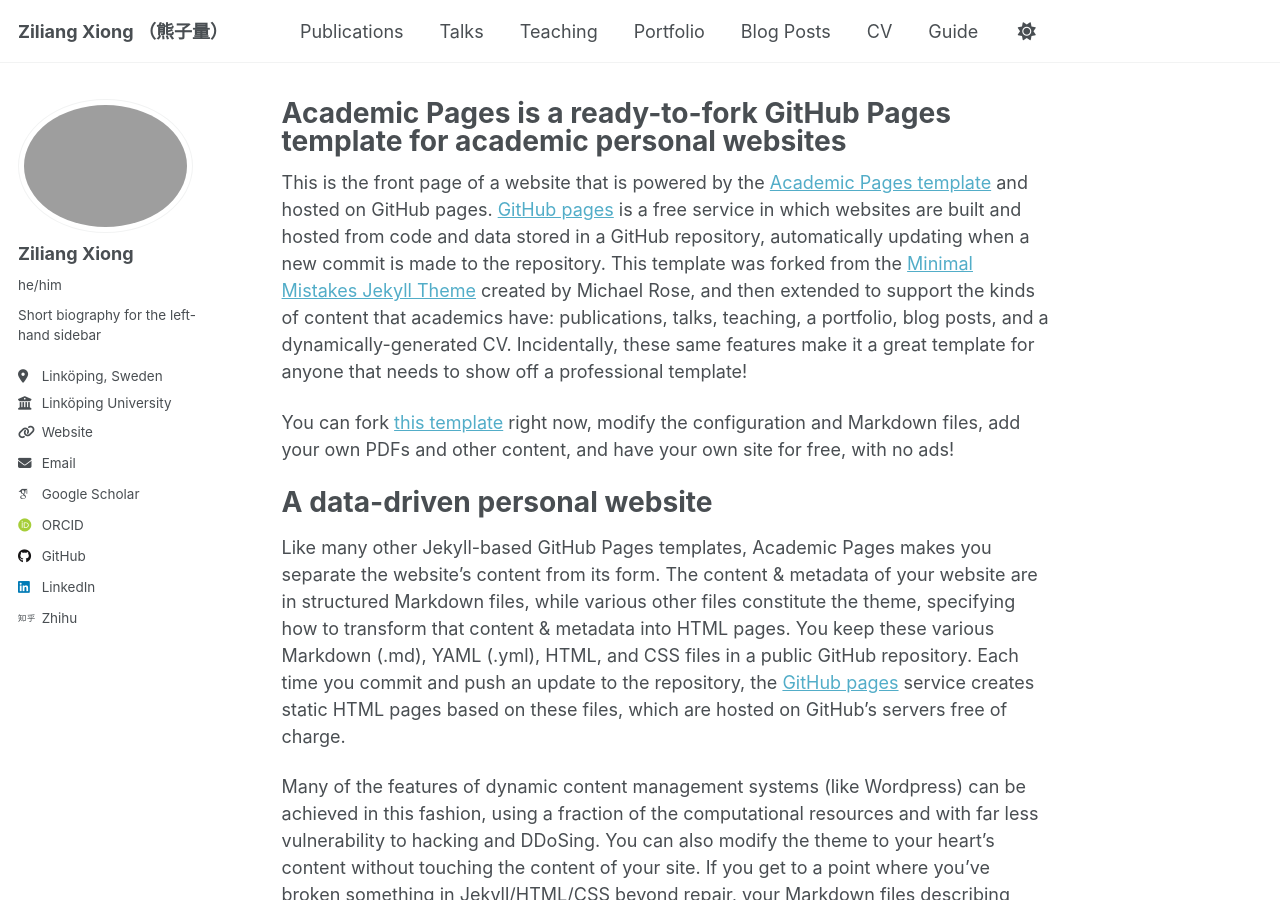
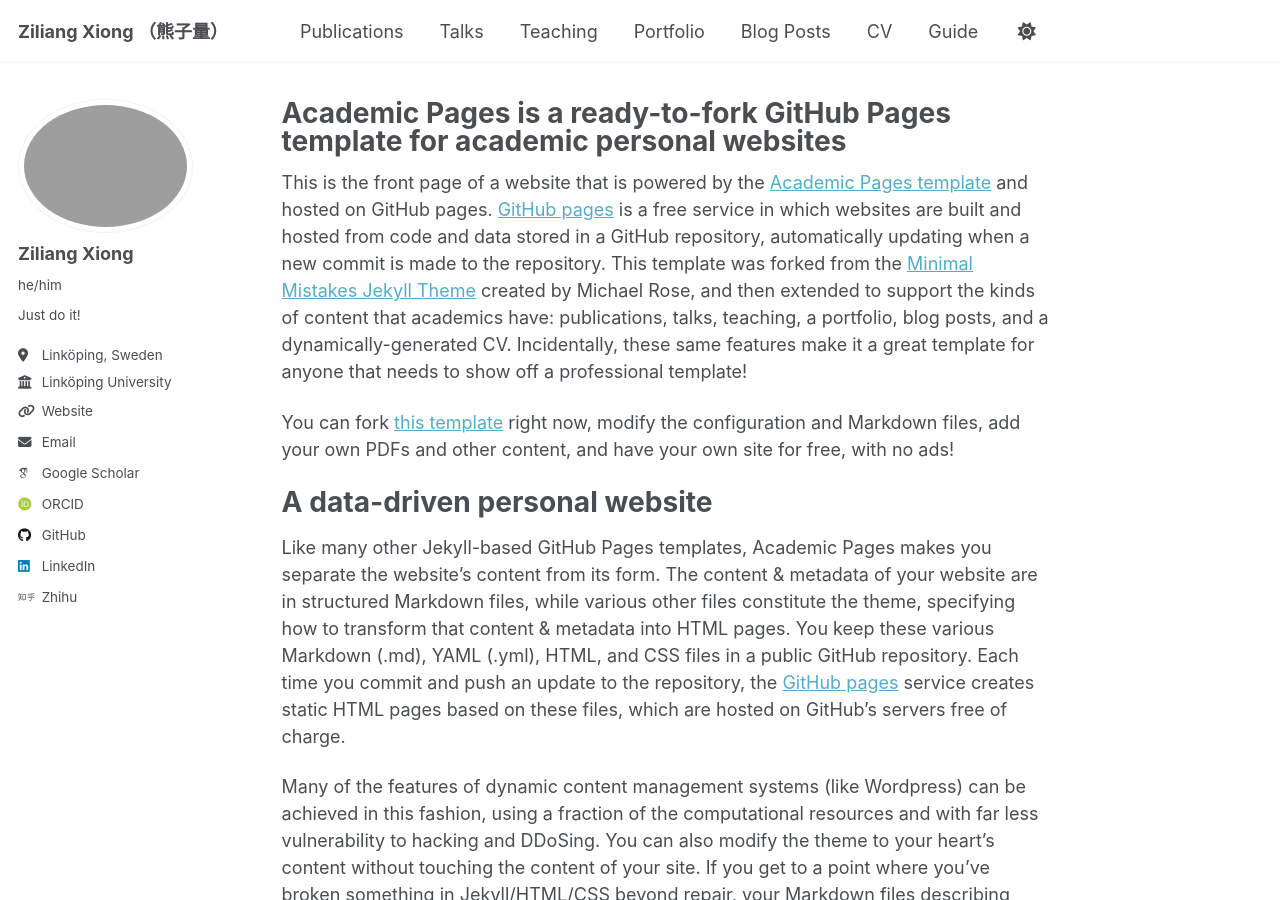
Before and after one commit to XZLeo/app, a Jekyll site: the page built from _pages/about.md, in a window 1280 px wide and 900 px high. Built offline with Jekyll 4.4.1, drawn with Linux system fonts in a browser that asks for light colours; some web fonts are replaced; a script that is not in the unit is left out; a file with an impossible date is left out.

Commit message:
update sidebar

```diff
--- a/_config.yml
+++ b/_config.yml
@@ -25,7 +25,7 @@ author:
   avatar           : "potrait.png"
   name             : "Ziliang Xiong"
   pronouns         : "he/him"
-  bio              : "Short biography for the left-hand sidebar"
+  bio              : "Just do it!"
   location         : "Linköping, Sweden"
   employer         : "Linköping University"
   uri              : "https://liu.se/en/employee/zilxi06"
```
